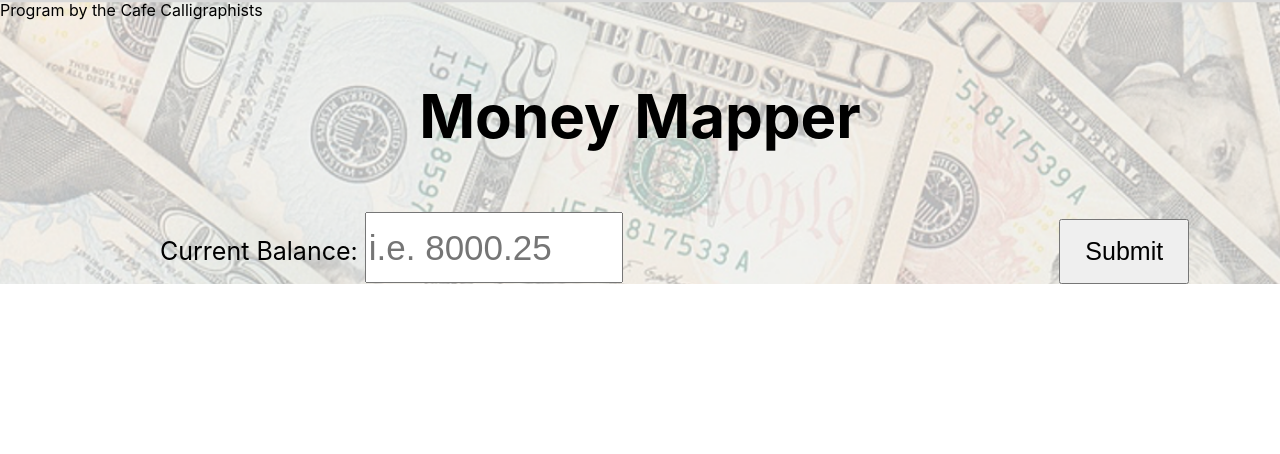
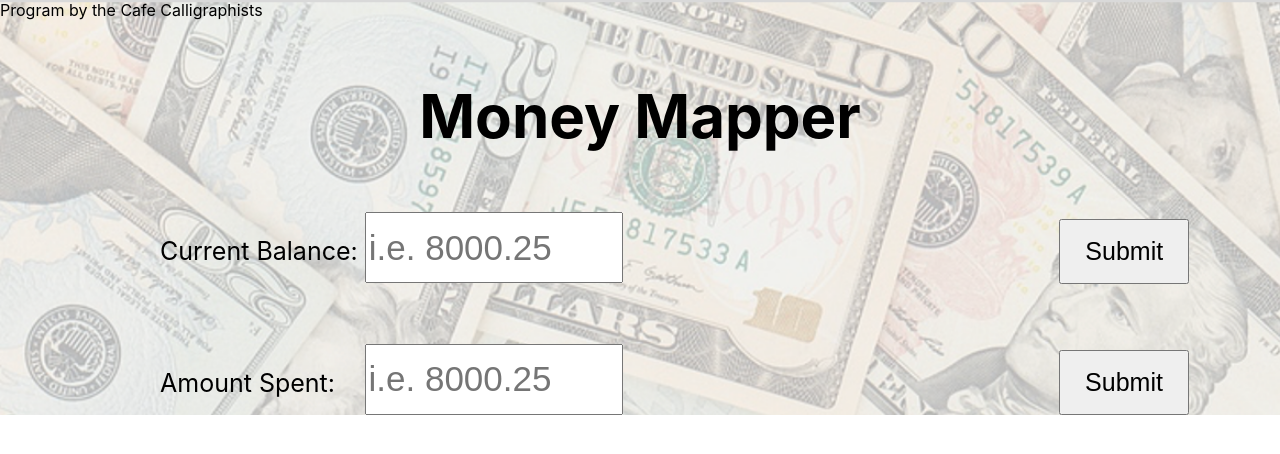
Before and after one commit to Cafe-Caligraphists/Hackathon-Proj, a React (Create React App) app in the folder sase-hackathon/: page / in a window 1280 px wide. Shown: the top 454 px of the page. Built offline with nearby package versions, Linux system fonts and the light colour scheme.

Commit message:
added second input section for spending

```diff
--- a/sase-hackathon/src/App.js
+++ b/sase-hackathon/src/App.js
@@ -3,15 +3,33 @@ import './App.css';
 function App() {
   return (
     <div className="bg">
+
       <header>Program by the Cafe Calligraphists</header>
       <h3 className="title">Money Mapper</h3>
+
       <body>
+
         <div className="input-space">
-          <label className="input-lbl" for="userMoney">Current Balance: </label>
-          <input className="inputs" placeholder="i.e. 8000.25" type="text" id="userMoney" name="userMoney"/>
+
+          <label className="input-lbl" for="user-money">Current Balance: </label>
+          <input className="inputs" placeholder="i.e. 8000.25" type="text" id="user-money" name="user-money"/>
               &emsp;&emsp;&emsp;&emsp;&emsp;&emsp;&emsp;&emsp;&emsp;&emsp;&emsp;&emsp;&emsp;&emsp;&emsp;
               &emsp;&emsp;&emsp;&emsp;&emsp;&emsp;&emsp;&emsp;&emsp;&emsp;&emsp;&emsp;
-          <input className="button" type="submit" value="Submit"></input>
+          <input className="button" type="submit" id="money-submit" value="Submit"></input>
+
+        </div>
+
+        <br/><br/><br/>
+
+        <div className="input-space">
+
+          <label className="input-lbl" for="user-spent">Amount Spent: </label>
+          &nbsp;&nbsp;&nbsp;&nbsp;&nbsp;
+          <input className="inputs" placeholder="i.e. 8000.25" type="text" id="user-spent" name="user-spent"/>
+              &emsp;&emsp;&emsp;&emsp;&emsp;&emsp;&emsp;&emsp;&emsp;&emsp;&emsp;&emsp;&emsp;&emsp;&emsp;
+              &emsp;&emsp;&emsp;&emsp;&emsp;&emsp;&emsp;&emsp;&emsp;&emsp;&emsp;&emsp;
+          <input className="button" type="submit" id="spent-submit" value="Submit"></input>
+
         </div>
       </body>
     </div>
```
